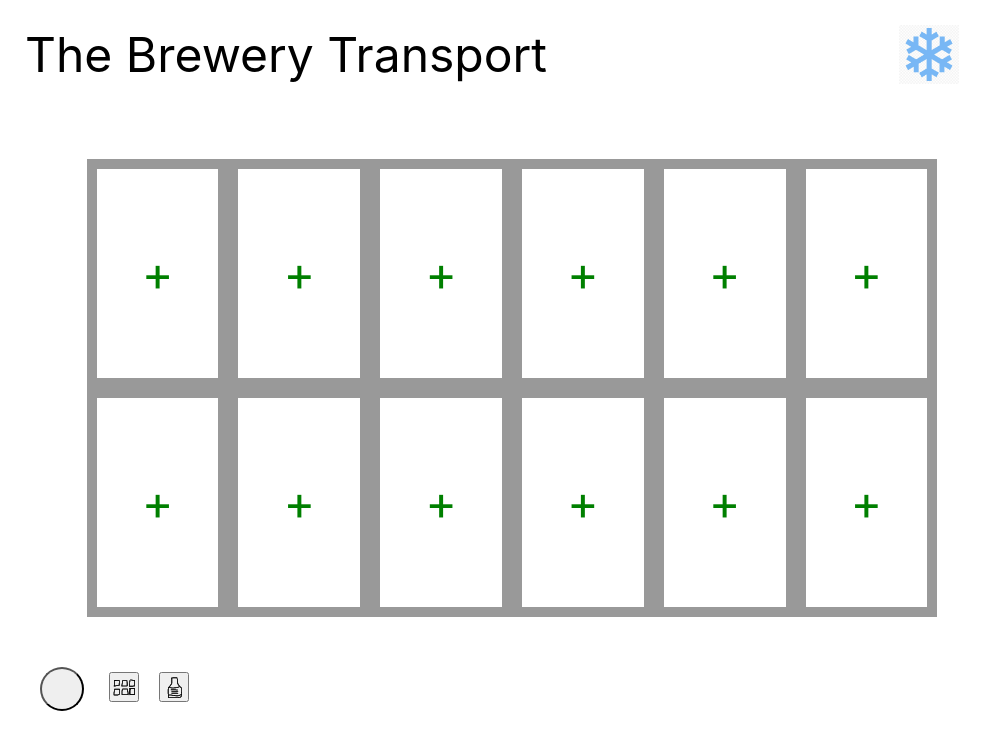
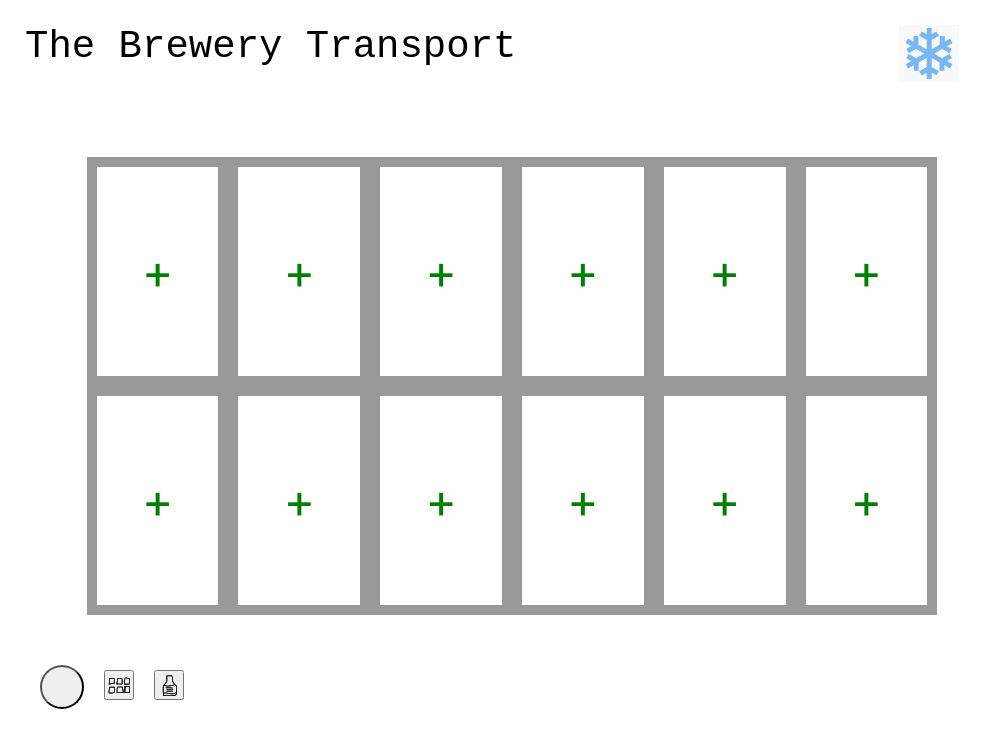
Before and after one commit to jase-json/the-brewery-transport, a React (Create React App) app: page / in a window 1280 px wide. Both pictures are taken after a click on the button 62 px from the left and 689 px from the top of the page. Shown: the top 750 px of the page, without its empty margins (0-990 px from the left). Built offline with nearby package versions, Linux system fonts and the light colour scheme.

Commit message:
Small css changes

```diff
--- a/src/components/Header.js
+++ b/src/components/Header.js
@@ -8,6 +8,7 @@ const Header = () => {
             'fontSize': '300%',
             'display': 'flex',
             'justifyContent': 'space-between',
+            'fontFamily': 'monospace',
         }}>
             <div>The Brewery Transport</div>
             <DegreeIcon />
--- a/src/components/Menu.js
+++ b/src/components/Menu.js
@@ -9,10 +9,8 @@ const Menu = () => {
     const useStyles = createUseStyles({
         menu: {
             'marginTop': '45px',
-            'marginLeft': '15px',
+            'marginLeft': '10px',
             'border': '5px',
-            // 'background': 'grey',
-            // 'opacity': '50%'
         },
     });
 
```
